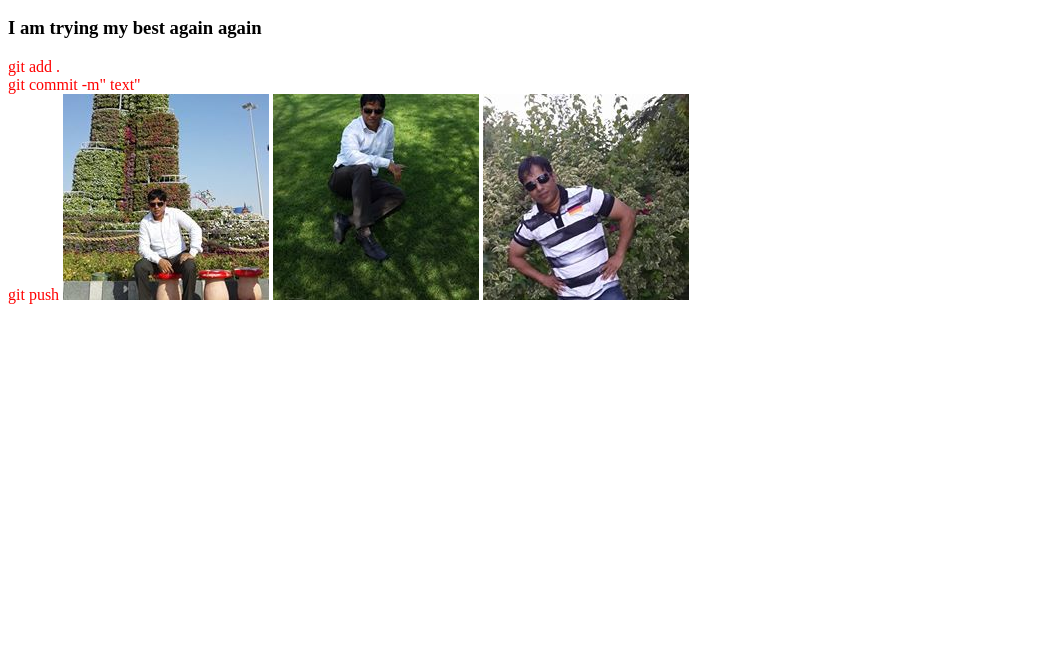
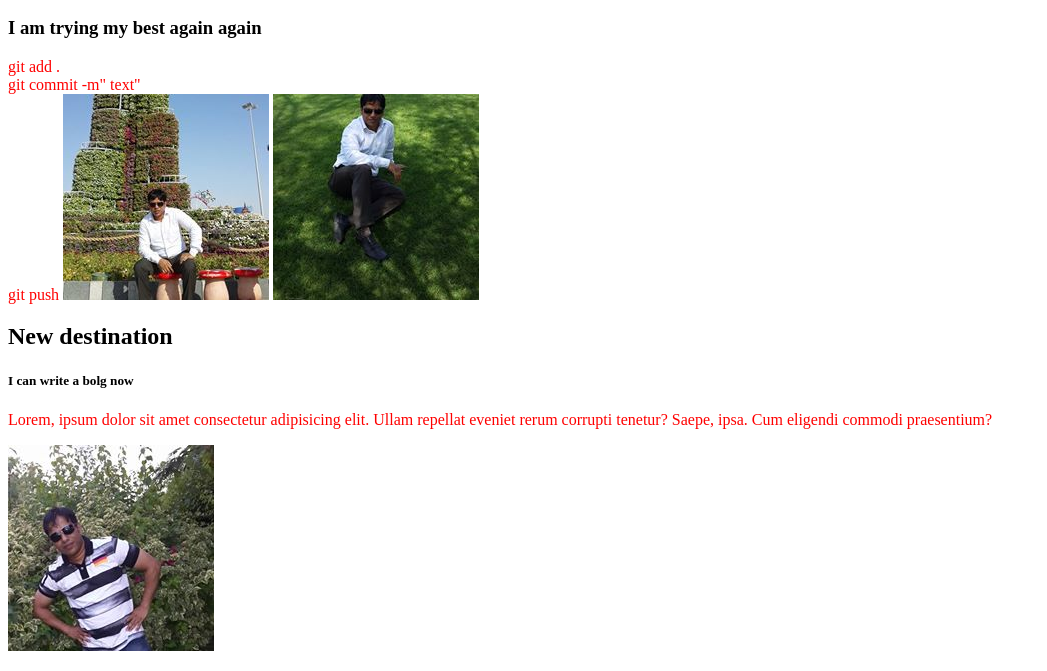
Before and after one commit to Ismailjabiullah82/my-forth-repo, a plain HTML site: page index.html in a window 1280 px wide. Shown: the part 144-815 px from the top of the page, without its empty margins (0-1047 px from the left). Drawn offline with Linux system fonts and the light colour scheme.

Commit message:
adding text

```diff
--- a/index.html
+++ b/index.html
@@ -21,7 +21,13 @@
         git push
         <img src="01.jpg" alt="">
         <img src="02.jpg" alt="">
+        <div>
+            <h2>New destination</h2>
+            <h5>I can write a bolg now</h5>
+            <p>Lorem, ipsum dolor sit amet consectetur adipisicing elit. Ullam repellat eveniet rerum corrupti tenetur? Saepe, ipsa. Cum eligendi commodi praesentium? <br> </p>
+        </div>
         <img src="04.jpg" alt="">
+
     </p>
 </body>
 </html>
```
